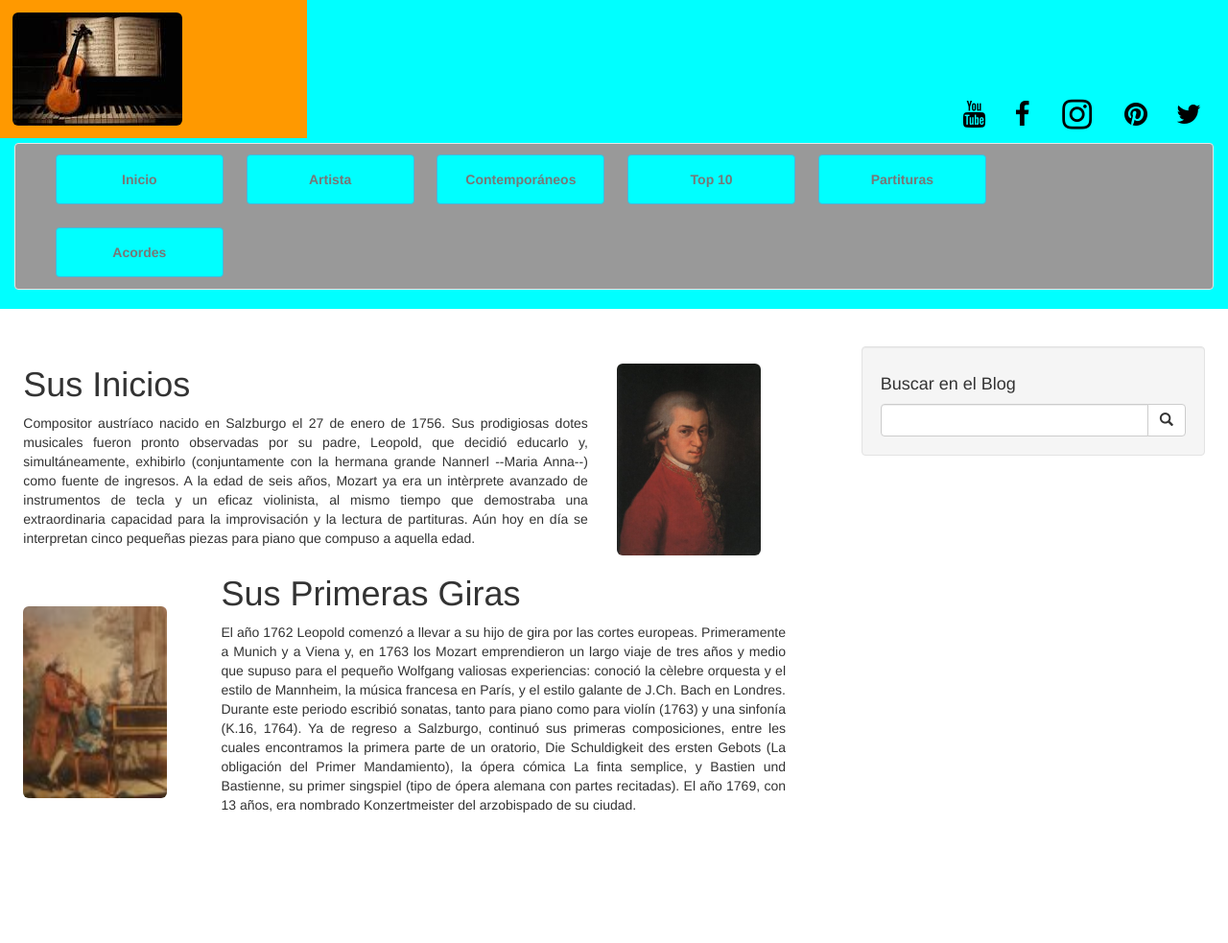
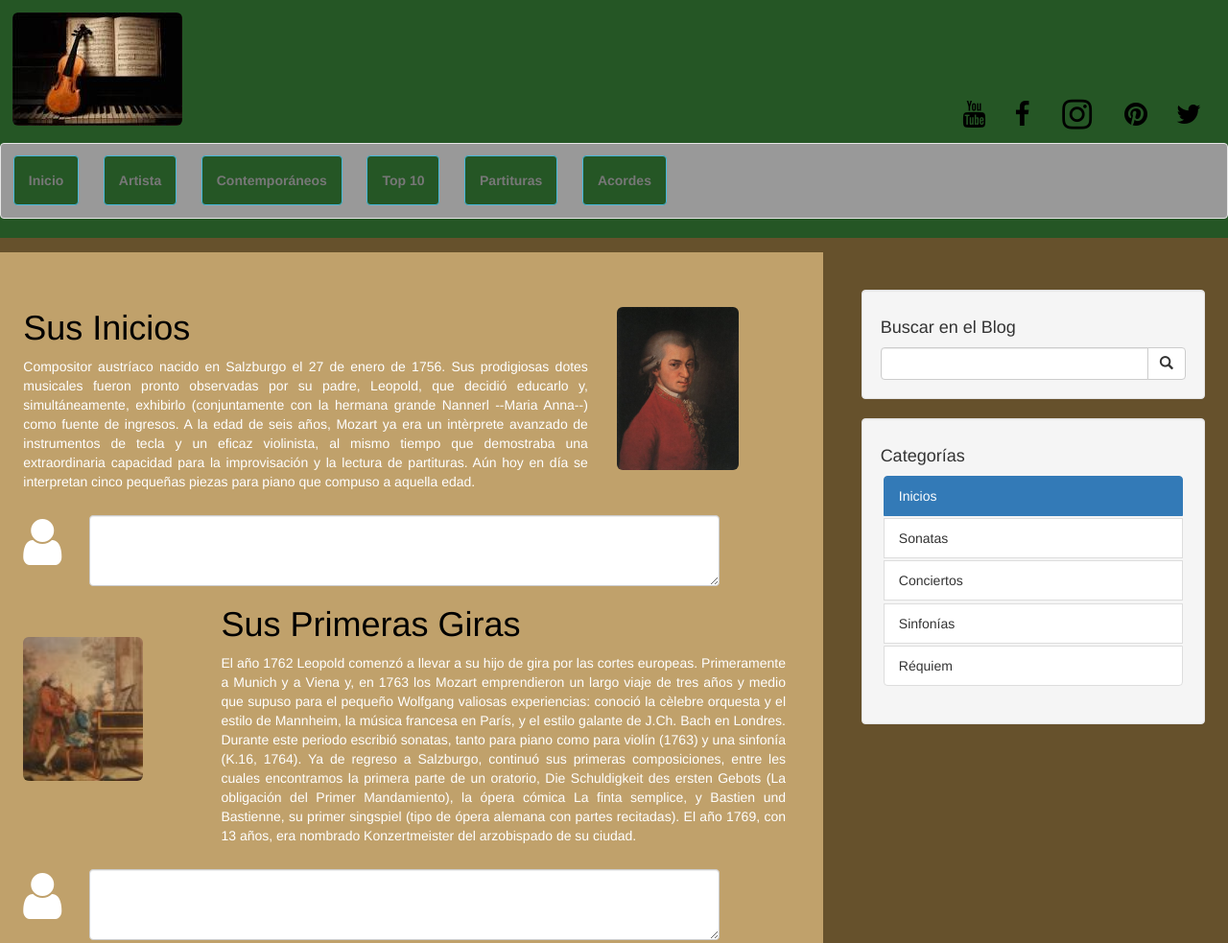
Before and after one commit to phurtado1112/music_blog, a plain HTML site: page index.html in a window 1280 px wide. Shown: the top 983 px of the page at 96% size. Before the commit the page ends 888 px from the top, so only its background shows below. Drawn offline with Linux system fonts and the light colour scheme.

Commit message:
Conclusión
Página index y css terminadas

```diff
--- a/css/estilos.css
+++ b/css/estilos.css
@@ -7,14 +7,19 @@ and open the template in the editor.
     Created on : 02-18-2017, 03:33:11 PM
     Author     : PabloAntonio
 */
+
+body {
+    background-color: #66512c;
+}
+
 header {
     height: 30%;
-    background-color: aqua;
+    background-color: #255625;
 }
 
 .col1 {
     padding: 1%;
-    background-color: #ff9900;
+    background-color: #255625;
 }
 
 .col2 {
@@ -35,9 +40,8 @@ li {
 }
 
 .bot {
-    background-color: aqua;
+    background-color: #255625;
     color: #000;
-    width: 175px;
     font-weight: bold;
 }
 
@@ -50,10 +54,12 @@ li {
     padding-right: 0px;
     margin-left: 0px;
     margin-right: 0px;
-
+    margin-top: 15px;
 }
 
 .col3 {
+    color: white;
+    background-color: #c0a16b;
     padding: 3%;
 }
 
@@ -62,17 +68,27 @@ li {
 }
 
 .foto1 {
-    height: 200px;
-    width: 150px;
+    height: 170px;
     margin-top: 10%;
 }
 
 .foto2 {
-    height: 200px;
-    width: 150px;
+    height: 150px;
     margin-top: 30%;
 }
 
 nav.navbar {
     background-color: #999;
 }
+
+coment {
+    margin-top: 20px;
+}
+
+h1 {
+    color: black;
+}
+
+article {
+    margin-bottom: 25px;
+}
--- a/index.html
+++ b/index.html
@@ -11,31 +11,31 @@
     <body>
         <header class="container-fluid">
             <div class="row">
-                <div class="col-lg-3 col1">
+                <div class="col-lg-3 col-md-6 col-xs-12 col1">
                     <img class="img-rounded" src="img/logo_musica_clasica.jpg" alt="Música Clásica">
                 </div>
-                <div class="col-lg-9 text-right col2">
-                    <a class="btn btn-social-icon btn-youtube" href="https://www.youtube.com/" target="_blank">
+                <div class="col-lg-9 col-md-6 col-xs-12 text-right col2">
+                    <a class="btn btn-social-icon" href="https://www.youtube.com/" target="_blank">
                         <i class="fa fa-youtube fa-2x"></i>
                     </a>
-                    <a class="btn btn-social-icon btn-facebook" href="https://www.facebook.com/" target="_blank">
+                    <a class="btn btn-social-icon" href="https://www.facebook.com/" target="_blank">
                         <i class="fa fa-facebook fa-2x"></i>
                     </a>
-                    <a class="btn btn-social-icon btn-lg btn-instragram" href="https://www.instagram.com/?hl=es" target="_blank">
+                    <a class="btn btn-social-icon btn-lg" href="https://www.instagram.com/?hl=es" target="_blank">
                         <i class="fa fa-instagram fa-2x"></i>
                     </a>
-                    <a class="btn btn-social-icon btn-pinterest" href="https://es.pinterest.com/" target="_blank">
+                    <a class="btn btn-social-icon" href="https://es.pinterest.com/" target="_blank">
                         <i class="fa fa-pinterest fa-2x"></i>
                     </a>
-                    <a class="btn btn-social-icon btn-twitter" href="https://twitter.com/" target="_blank">
+                    <a class="btn btn-social-icon" href="https://twitter.com/" target="_blank">
                         <i class="fa fa-twitter fa-2x"></i>
                     </a>
                 </div>
             </div>
-            <div class="container-fluid cont">
+            <div class="row">
                 <nav class="navbar navbar-default">
-                    <div class="container-fluid">
-                        <div class="collapse navbar-collapse">
+                   <!-- <div class="container-fluid">
+                        <div class="collapse navbar-collapse "> -->
                             <ul class="nav navbar-nav">
                                 <li>
                                     <a href="index.html" class="btn btn-info bot" role="button">Inicio</a>
@@ -63,9 +63,9 @@
         </header>
         <div class="container-fluid cont">
             <div class="row">
-                    <div class="col-lg-8 col3">
-                        <div class="row">
-                            <div class="col-lg-9 text-justify">
+                <div class="col-lg-8 col-xs-12 col3">
+                    <article class="row">
+                        <div class="col-lg-9 col-xs-12 text-justify">
                             <h1>Sus Inicios</h1>
                             Compositor austríaco nacido en Salzburgo el 27 de enero de 1756. Sus prodigiosas dotes musicales
                             fueron pronto observadas por su padre, Leopold, que decidió educarlo y, simultáneamente,
@@ -75,15 +75,23 @@
                             la lectura de partituras. Aún hoy en día se interpretan cinco pequeñas piezas para piano que
                             compuso a aquella edad.
                         </div>
-                            <div class="col-lg-3">
+                        <div class="col-lg-3 col-xs-12">
                             <img class="img-rounded foto1" src="img/mozart_01.jpg" alt="Mozart">
                         </div>
+                    </article>
+                    <div class="row coment">
+                        <div class="col-lg-1 col-xs-2">
+                            <i class="fa fa-user fa-4x left"></i>
                         </div>
-                        <div class="row">
-                            <div class="col-lg-3">
+                        <div class="col-lg-10 col-xs-9 pull-left">
+                            <textarea class="form-control" rows="3" ></textarea>
+                        </div>
+                    </div>
+                    <article class="row">
+                        <div class="col-lg-3 col-xs-12">
                             <img class="img-rounded foto2" src="img/mozart_02_p.jpg" alt="Mozart">
                         </div>
-                            <div class="col-lg-9 text-justify">
+                        <div class="col-lg-9 col-xs-12 text-justify">
                             <h1>Sus Primeras Giras</h1>
                             El año 1762 Leopold comenzó a llevar a su hijo de gira por las cortes europeas. Primeramente a
                             Munich y a Viena y, en 1763 los Mozart emprendieron un largo viaje de tres años y medio que
@@ -96,10 +104,17 @@
                             alemana con partes recitadas). El año 1769, con 13 años, era nombrado Konzertmeister del arzobispado
                             de su ciudad.
                         </div>
+                    </article>
+                    <div class="row coment">
+                        <div class="col-lg-1 col-xs-2">
+                            <i class="fa fa-user fa-4x left"></i>
                         </div>
-
+                        <div class="col-lg-10 col-xs-9 pull-left">
+                            <textarea class="form-control" rows="3" ></textarea>
                         </div>
-                    <div class="col-lg-4 col4">
+                    </div>
+                </div>
+                <aside class="col-lg-4 col-xs-12 col4">
                     <div class="well">
                         <h4>Buscar en el Blog</h4>
                         <div class="input-group">
@@ -110,9 +125,18 @@
                                 </button>
                             </span>
                         </div>
-                            <!-- /.input-group -->
                     </div>
+                    <div class="well">
+                        <h4>Categorías</h4>
+                        <ul class="list-group ">
+                            <li class="list-group-item active">Inicios</li>
+                            <li class="list-group-item">Sonatas</li>
+                            <li class="list-group-item">Conciertos</li>
+                            <li class="list-group-item">Sinfonías</li>
+                            <li class="list-group-item">Réquiem</li>
+                        </ul>
                     </div>
+                </aside>
             </div>
         </div>
 
```
Lines whose indentation alone changed are shown as unchanged.
